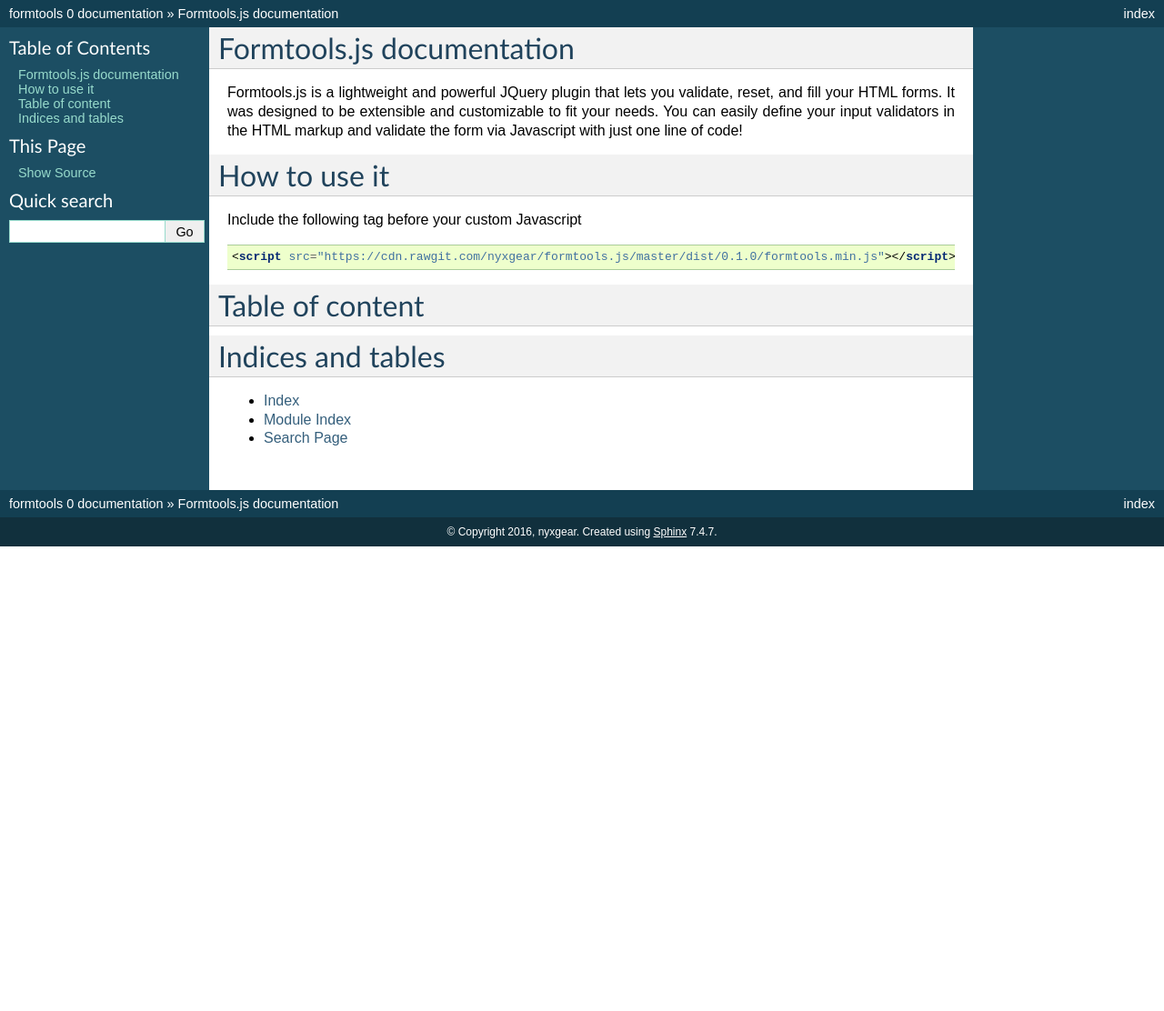
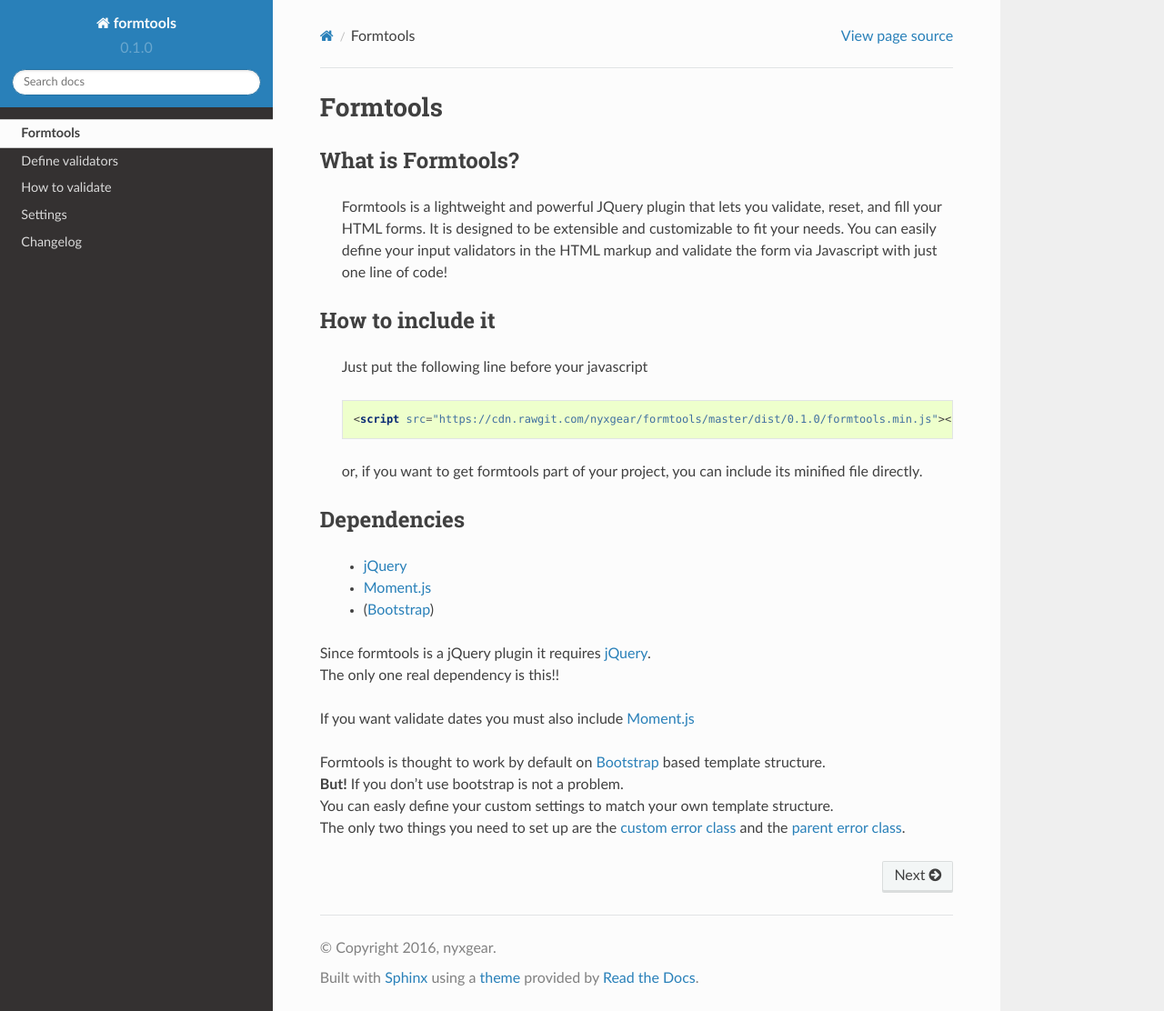
Before and after one commit to nyxgear/formtools, a Sphinx documentation site: the page built from docs/source/index.rst, in a window 1280 px wide and 1112 px high. Shown: the whole window at 91% size. Built offline with Sphinx 7.4.7 and the Read the Docs theme 2.0.0, drawn with Linux system fonts in a browser that asks for light colours.

Commit message:
docs for 0.1.0 version!

```diff
--- a/docs/source/conf.py
+++ b/docs/source/conf.py
@@ -14,6 +14,13 @@
 
 import sys
 import os
+
+## RTD theme
+import sphinx_rtd_theme
+
+html_theme = "sphinx_rtd_theme"
+html_theme_path = [sphinx_rtd_theme.get_html_theme_path()]
+## RTD theme
 
 # If extensions (or modules to document with autodoc) are in another directory,
 # add these directories to sys.path here. If the directory is relative to the
@@ -58,9 +65,9 @@
 # built documents.
 #
 # The short X.Y version.
-version = u'0.1'
+version = u'0.1.0'
 # The full version, including alpha/beta/rc tags.
-release = u'0'
+release = u'0.1.0'
 
 # The language for content autogenerated by Sphinx. Refer to documentation
 # for a list of supported languages.
@@ -112,7 +119,7 @@
 
 # The theme to use for HTML and HTML Help pages.  See the documentation for
 # a list of builtin themes.
-html_theme = 'default'
+# html_theme = 'default'
 
 # Theme options are theme-specific and customize the look and feel of a theme
 # further.  For a list of options available for each theme, see the
@@ -272,8 +279,8 @@
 # (source start file, target name, title, author,
 #  dir menu entry, description, category)
 texinfo_documents = [
-    (master_doc, 'formtoolsjs', u'formtools.js Documentation',
-     author, 'formtoolsjs', 'One line description of project.',
+    (master_doc, 'formtools', u'formtools Documentation',
+     author, 'formtools', 'One line description of project.',
      'Miscellaneous'),
 ]
 
--- a/docs/source/define-validators.rst
+++ /dev/null
@@ -1,2 +0,0 @@
-Define validators
-=================
--- a/docs/source/index.rst
+++ b/docs/source/index.rst
@@ -3,32 +3,71 @@
    You can adapt this file completely to your liking, but it should at least
    contain the root `toctree` directive.
 
-Formtools.js documentation
-==========================
-Formtools.js is a lightweight and powerful JQuery plugin that lets you validate, reset, and fill your HTML forms.
-It was designed to be extensible and customizable to fit your needs.
-You can easily define your input validators in the HTML markup and validate the form via Javascript with just one line of code!
+#########
+Formtools
+#########
+
+==================
+What is Formtools?
+==================
+  Formtools is a lightweight and powerful JQuery plugin that lets you validate, reset, and fill your HTML forms.
+  It is designed to be extensible and customizable to fit your needs.
+  You can easily define your input validators in the HTML markup and validate the form via Javascript with just one line of code!
 
 
-How to use it
-=============
-Include the following tag before your custom Javascript
+=================
+How to include it
+=================
+  Just put the following line before your javascript
 
-.. code-block:: html
+  .. code-block:: html
 
-    <script src="https://cdn.rawgit.com/nyxgear/formtools.js/master/dist/0.1.0/formtools.min.js"></script>
+      <script src="https://cdn.rawgit.com/nyxgear/formtools/master/dist/0.1.0/formtools.min.js"></script>
+
+  or, if you want to get formtools part of your project, you can include its minified file directly.
 
 
-Table of content
-================
+============
+Dependencies
+============
+  - |jQuery_link|
+  - |Moment.js_link|
+  - (|Bootstrap_link|)
+
+| Since formtools is a jQuery plugin it requires |jQuery_link|.
+| The only one real dependency is this!!
+|
+| If you want validate dates you must also include |Moment.js_link|
+|
+| Formtools is thought to work by default on |Bootstrap_link| based template structure.
+| **But!** If you don't use bootstrap is not a problem.
+| You can easly define your custom settings to match your own template structure.
+| The only two things you need to set up are the :ref:`custom error class <error-class>` and the :ref:`parent error class <parent-error-class>`.
+
+
+
+.. table of contents
 .. toctree::
+   :hidden:
    :maxdepth: 2
-   define-validators
+
+   self
+   validators
    how-to-validate
+   settings
+   changelog
 
-Indices and tables
-==================
 
-* :ref:`genindex`
-* :ref:`modindex`
-* :ref:`search`
+.. External links
+
+.. |jQuery_link| raw:: html
+
+   <a href="https://jquery.com/" target="_blank">jQuery</a>
+
+.. |Moment.js_link| raw:: html
+
+   <a href="http://momentjs.com/" target="_blank">Moment.js</a>
+
+.. |Bootstrap_link| raw:: html
+
+   <a href="https://getbootstrap.com/" target="_blank">Bootstrap</a>
--- /dev/null
+++ b/docs/source/settings.rst
@@ -0,0 +1,211 @@
+########
+Settings
+########
+
+.. _javascript-configurations:
+
+=========================
+Javascript configurations
+=========================
+
+| Pay attention to define all javascript configurations before yours js code!
+|
+|
+
+
+Explicit / Verbose errors
+-------------------------
+
+| `Default value:`  **true**
+|
+| With "verbose mode" switched on, error messages will appear after each input tag that contains errors.
+| You can customize the verbose behaviour in this way:
+|
+
+.. code-block:: javascript
+
+	$.fn.formtools.settings.verbose = false;
+
+| If you want, you can also define a `custom error message container`_ which is the tag placed after your input to show error.
+|
+|
+
+.. _error-class:
+
+Error class
+-----------
+
+| `Default value:`  ``.has-error``
+|
+| Since formtools is designed to work with bootsrap, it use by default the bootstrap error class.
+| If you don't use bootstrap, you can customize the error class in this way:
+|
+
+.. code-block:: javascript
+
+	$.fn.formtools.settings.error.class = '.myCustomClass';
+
+|
+
+.. _parent-error-class:
+
+Parent error class
+------------------
+
+| `Default value:`  ``.form-group``
+|
+| As already said, working on a bootsrap based DOM structure, the default parent class is ``.form-group`` (parent of input).
+| If you don't use bootstrap, you can customize the parent error class to achieve your needs.
+| This class will be searched as the **closest DOM element of the input** and, when found, on input errors it will receives the defined error class.
+|
+
+.. code-block:: javascript
+
+	$.fn.formtools.settings.error.parent = '.oneParentInputElement';
+
+|
+
+
+Custom places for errors
+--------------------------
+
+| `Default value: nothing`
+|
+| If you want to gather erros in specific places, you can set up selectors that will be filled with errors.
+| If verbose mode is active, erros will be placed **also** under inputs.
+|
+
+.. code-block:: javascript
+
+	$.fn.formtools.settings.error.fields = '.oneDiv #myErrorContainer';
+
+|
+
+
+Global default error message
+----------------------------
+
+| `Default value: nothing`
+|
+| If you want to define a global error message used on all errors of all inputs:
+|
+
+.. code-block:: javascript
+
+	$.fn.formtools.settings.error.msg = 'Message for all errors';
+
+|
+
+
+Define translations
+-------------------
+
+| You can define and use custom translations.
+|
+| To define a translation:
+|
+
+.. code-block:: javascript
+
+	$.fn.formtools.settings.translation.en = {
+		'ft-required' : 'Required field',
+		'ft-minlength' : 'Minimum characters required:',
+		'ft-regex' : 'Error',
+		'ft-email-validation' : 'Invalid email address',
+		'ft-date-validation' : 'Wrong date. Required date format as:',
+		'ft-date-range-after' : 'Required date after:',
+		'ft-date-range-before' : 'Required date before:'
+	};
+
+	$.fn.formtools.settings.translation.es = { ... };
+
+|
+
+
+Set up the default language
+---------------------------
+
+| `Default value:`  **en**
+|
+| You should set up formtools to use a default language. You can also ask to use a translation defined by you.
+|
+
+.. code-block:: javascript
+
+	$.fn.formtools.settings.language = 'en';
+
+|
+
+
+.. _javascript-configured-validators:
+
+Validators
+----------
+
+| `Default value:`  **the only one validator defined by default is**  ``ftDateFormat="DD/MM/YYYY"``
+|
+| If you want define default ("global") validators, to apply to all forms:
+|
+
+.. code-block:: javascript
+
+	$.fn.formtools.settings.v = {
+		'ftDateFormat' : 'MM/DD/YYYY',
+		'ftRequired' : ''  // all fields of all forms will be required
+	};
+
+|
+| To define any validator in the settings, just take the HTML defined validator name, remove dashes and convert it to camelCase format.
+| (i.e.  data-ft-optional  ->  ftOptional)
+|
+| Another one example:
+|
+
+.. code-block:: javascript
+
+	$.fn.formtools.settings.v = {
+		'ftDateFormat' : 'MM/DD/YYYY',
+		'ftRegex' : '([A-Z])\w+'  // all fields of all forms will require at least one word containing upper letters
+	};
+
+|
+
+
+Hooks
+-----
+
+| `Default value:`  **no hooks defined**
+|
+| If you need to do something before formtools actions you can set up hooks in this way:
+|
+
+.. code-block:: javascript
+
+	$.fn.formtools.settings.hooks = {
+		'preValidate' : function (form) { ... },
+		'postValidate' : function (form) { ... },
+		'preReset' : function (form, data) { ... },
+		'postReset' : function (form, data) { ... }
+	};
+
+|
+
+
+Custom error message container
+------------------------------
+
+| If you need to cutomize the error message placed after the input, you can overwrite this function:
+|
+
+.. code-block:: javascript
+
+    $.fn.formtools.formatErrorMsg = function(field, ftErrorId, ftErrorMsg) {
+        field.after(
+            $('<span>').attr('id', ftErrorId).addClass('help-block ft-error').text(ftErrorMsg)
+        );
+    }
+
+| Pay attention to give the ``ftErrorId`` to the element that you generate.
+| This is really important to allow formtools detach the element from the page when field will become valid.
+|
+|
--- /dev/null
+++ b/docs/source/validators.rst
@@ -0,0 +1,184 @@
+#################
+Define validators
+#################
+
+Formtools is designed to accept configurations and validators hierarchically.
+
+Levels importance (from lowest to highest):
+  1. :ref:`Javascript configurations <javascript-configurations>`
+  2. `Validators on the form tag`_ (They overwrite `Javascript configurations`)
+  3. `Validators on the input tag`_ (They overwrite both `Validators on the form tag` and `Javascript configurations`)
+
+
+Validators are defined within the HTML form structure.
+
+===========================
+Validators on the input tag
+===========================
+
+You can put the following attributes on form inputs
+
++----------------------------------------------------------------------+
+| **<input [validators] ...>**                                         |
++---------------------------+------------------------------------------+
+| `Required`_               | ``data-ft-required``                     |
++---------------------------+------------------------------------------+
+| `Optional`_               | ``data-ft-optional``                     |
++---------------------------+------------------------------------------+
+| `Minlength`_              | ``data-ft-minlength="5"``                |
++---------------------------+------------------------------------------+
+| `Regex`_                  | ``data-ft-regex="([A-Z])\w+"``           |
++---------------------------+------------------------------------------+
+| `DateFormat`_             | ``data-ft-date-format="YYYY"``           |
++---------------------------+------------------------------------------+
+| `DateRange`_              | ``data-ft-date-range="1900-01-01:0"``    |
++---------------------------+------------------------------------------+
+
+
+Required
+--------
+
+| ``data-ft-required``
+|
+| It makes the field required, not empty.
+| Blanks are considered empty.
+|
+
+.. code-block:: html
+
+	<input type="text" name="address" data-ft-required />
+
+| To overwrite the preset value: ``data-ft-required="[true|false]"``
+|
+|
+
+
+
+Optional
+--------
+
+| ``data-ft-optional``
+|
+| Use the optional validator to allow empty field and at the same time validate it if any content has been inserted.
+|
+
+.. code-block:: html
+
+	<input type="text" name="address" data-ft-optional data-ft-regex="([A-Z])\w+" />
+
+| To overwrite the preset value: ``data-ft-optional="[true|false]"``
+|
+|
+
+
+
+Minlength
+---------
+
+| ``data-ft-minlength="5"``
+|
+| As the maxlength HTML input requirement, you can ask for a minimum length of the content.
+|
+
+.. code-block:: html
+
+	<input type="text" name="address" data-ft-minlength="5" />
+
+| To overwrite the preset value just define the validator
+|
+|
+
+
+
+Regex
+-----
+
+| ``data-ft-regex="([A-Z])\w+"``
+|
+| Just use a regex to validate the field.
+|
+
+.. code-block:: html
+
+	<input type="text" name="address" data-ft-regex="([A-Z])\w+" />
+
+| To overwrite the preset value just define the validator
+|
+|
+
+
+DateFormat
+----------
+
+| ``data-ft-date-format="YYYY"``
+|
+| Using |moment.js-date-sintax| you can specify a date format required.
+|
+
+.. code-block:: html
+
+	<input type="date" name="costructionYear" data-ft-date-format="YYYY" />
+
+| To overwrite the preset value just define the validator
+|
+|
+
+
+
+DateRange
+---------
+
+| ``data-ft-date-range="1900-01-01:0"``
+|
+| Based on the |ISO-8601| standard it expect a `StartDate:EndDate` sintax.
+| The 0 value means `no limit`.
+|
+| **WARNING!**
+| The range must be defined in the ISO 8601 format, don't use the *data-ft-date-format* defined format!
+|
+| The following example require a date after the first january of 1900
+|
+
+.. code-block:: html
+
+	<input type="date" name="costructionDate" data-ft-date-range="1900-01-01:0" data-ft-date-format="MM/DD/YYYY" />
+
+| To overwrite the preset value just define the validator
+|
+|
+
+
+
+===========================
+Validators on the form tag
+===========================
+
+You can put the these attributes on form tags
+
++---------------------------------------------------------------------------------------------------------------------------------------------------------------------------------------------------------------------------------------------------------------------------------------+
+| **<form  [validators] ...>**                                                                                                                                                                                                                                                          |
++---------------------------+------------------------------------------+----------------------------------------------------------------------------------------------------------------------------------------------------------------------------------------------------------------+
+| `Required`                | ``data-ft-required``                     | All inputs in the form are required. It follows `Required`_ overwriting rules to overwrite :ref:`Javascript configured validators <javascript-configured-validators>`                                          |
++---------------------------+------------------------------------------+----------------------------------------------------------------------------------------------------------------------------------------------------------------------------------------------------------------+
+| `Optional`                | ``data-ft-optional``                     | All inputs in the form are optional. It follows `Optional`_ overwriting rules to overwrite :ref:`Javascript configured validators <javascript-configured-validators>`                                          |
++---------------------------+------------------------------------------+----------------------------------------------------------------------------------------------------------------------------------------------------------------------------------------------------------------+
+| `Minlength`               | ``data-ft-minlength="5"``                | All inputs in the form must have at least 5 characters. It follows `Minlength`_ overwriting rules to overwrite :ref:`Javascript configured validators <javascript-configured-validators>`                      |
++---------------------------+------------------------------------------+----------------------------------------------------------------------------------------------------------------------------------------------------------------------------------------------------------------+
+| `RegEx`                   | ``data-ft-regex="([A-Z])\w+"``           | All inputs in the form must match the regex. It follows `Regex`_ overwriting rules to overwrite :ref:`Javascript configured validators <javascript-configured-validators>`                                     |
++---------------------------+------------------------------------------+----------------------------------------------------------------------------------------------------------------------------------------------------------------------------------------------------------------+
+| `DateFormat`              | ``data-ft-date-format="YYYY"``           | All `type="date"` inputs in the form must match the date format. It follows `DateFormat`_ overwriting rules to overwrite :ref:`Javascript configured validators <javascript-configured-validators>`            |
++---------------------------+------------------------------------------+----------------------------------------------------------------------------------------------------------------------------------------------------------------------------------------------------------------+
+| `DateRange`               | ``data-ft-date-range="1900-01-01:0"``    | All `type="date"` inputs in the form must match the date range. It follows `DateRange`_ overwriting rules to overwrite :ref:`Javascript configured validators <javascript-configured-validators>`              |
++---------------------------+------------------------------------------+----------------------------------------------------------------------------------------------------------------------------------------------------------------------------------------------------------------+
+
+
+
+.. External links
+
+.. |moment.js-date-sintax| raw:: html
+
+	<a href="http://momentjs.com/docs/#/displaying/format/" target="_blank">moment.js date sintax</a>
+
+.. |ISO-8601| raw:: html
+
+	<a href="http://www.iso.org/iso/home/standards/iso8601.htm" target="_blank">ISO 8601</a>
```
Also changed, not shown: docs/source/changelog.rst (added, +13 -0 lines), docs/source/how-to-validate.rst (+10 -0 lines).
